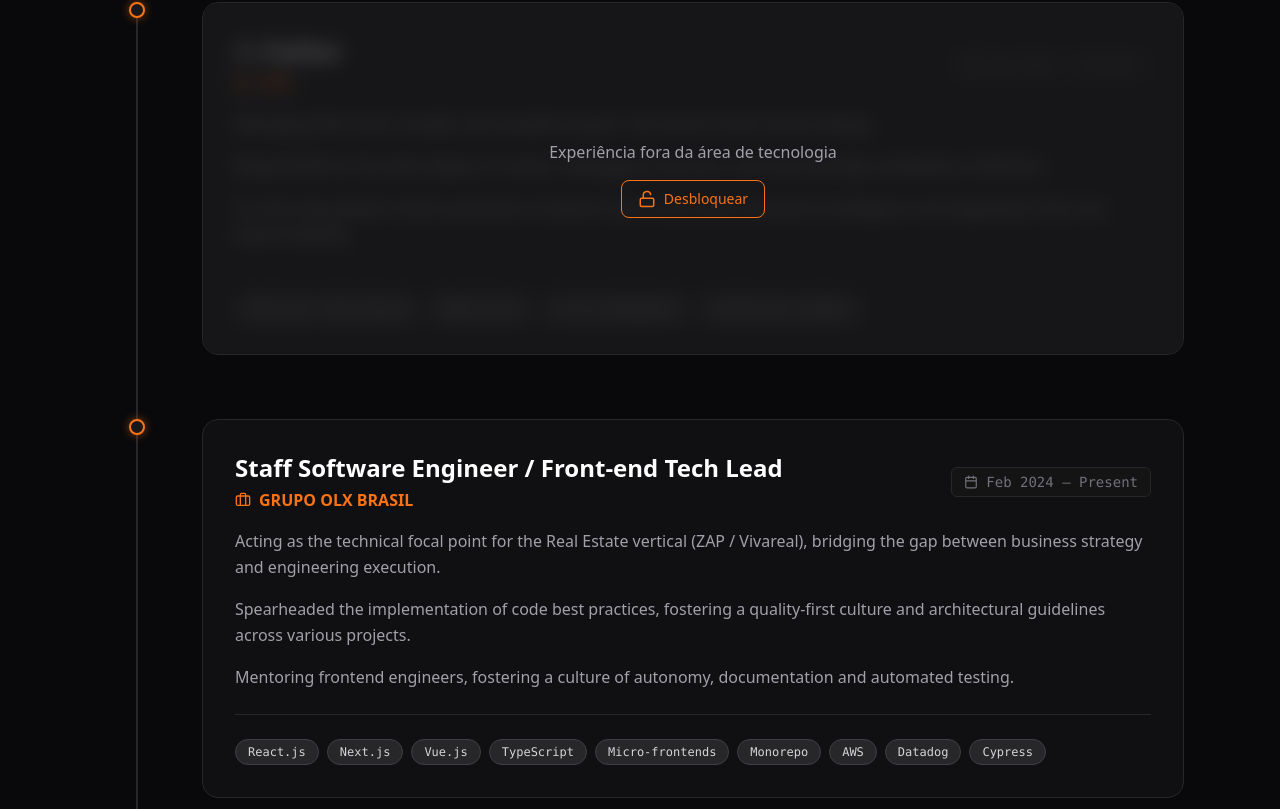
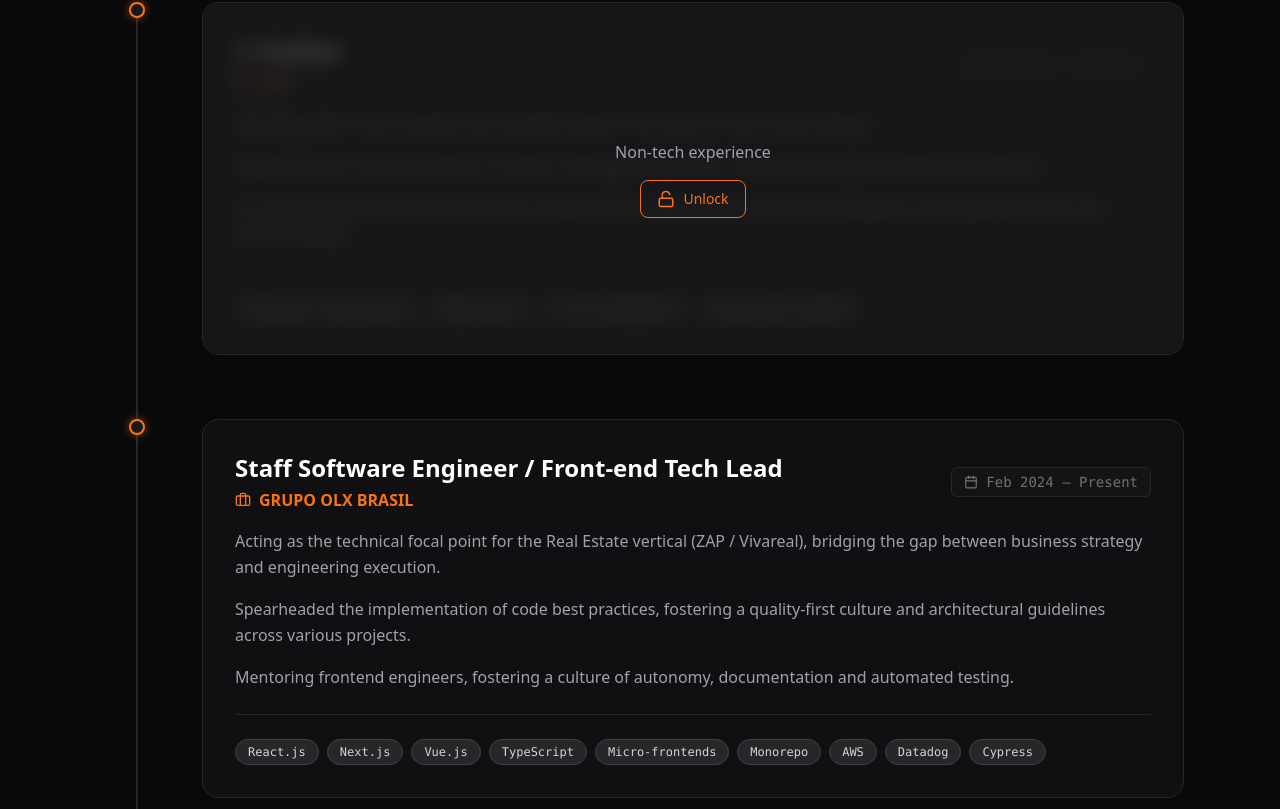
Before and after one commit to andhersonsantos/bio-landing-page, a React (Vite) app: page / in a window 1280 px wide. Shown: the part 751-1560 px from the top of the page. Built offline with nearby package versions, Linux system fonts and the light colour scheme.

Commit message:
Enhance Experiences component: Add non-tech experience messaging and unlock button functionality, improving accessibility and user interaction.

```diff
--- a/src/App.tsx
+++ b/src/App.tsx
@@ -74,6 +74,9 @@ function App() {
             experiences={experience}
             title={ui.experience}
             ariaLabels={ariaLabels}
+            nonTechExperienceMessage={ui.nonTechExperienceMessage}
+            unlockButtonLabel={ui.unlockButtonLabel}
+            unlockButtonText={ui.unlockButtonText}
           />
 
           <SkillsGrid
--- a/src/components/Experiences.tsx
+++ b/src/components/Experiences.tsx
@@ -1,4 +1,4 @@
-import { memo, useState, useCallback } from 'react';
+import { memo, useState, useCallback, useRef } from 'react';
 import { motion } from 'framer-motion';
 import { Briefcase, Calendar, Unlock } from 'lucide-react';
 import { ExperienceItem, ResumeData } from '../types/Resume';
@@ -7,20 +7,38 @@ type ExperienceCardProps = {
   job: ExperienceItem;
   index: number;
   ariaLabels: ResumeData['ariaLabels'];
+  nonTechExperienceMessage: string;
+  unlockButtonLabel: string;
+  unlockButtonText: string;
 };
 
 const ExperienceCard = memo(function ExperienceCard({
   job,
   index,
   ariaLabels,
+  nonTechExperienceMessage,
+  unlockButtonLabel,
+  unlockButtonText,
 }: ExperienceCardProps) {
   const [isUnlocked, setIsUnlocked] = useState(false);
+  const contentRef = useRef<HTMLDivElement>(null);
+  const buttonRef = useRef<HTMLButtonElement>(null);
 
   const handleUnlock = useCallback(() => {
     setIsUnlocked(true);
+    // Focus on the unlocked content after a small delay to ensure the DOM was updated
+    setTimeout(() => {
+      if (contentRef.current) {
+        contentRef.current.focus();
+      }
+    }, 100);
   }, []);
 
   const isLocked = job.isLocked && !isUnlocked;
+
+  const cardId = `experience-card-${index}`;
+  const messageId = `${cardId}-message`;
+  const contentId = `${cardId}-content`;
 
   return (
     <motion.article
@@ -30,6 +48,8 @@ const ExperienceCard = memo(function ExperienceCard({
       transition={{ duration: 0.5, delay: index * 0.1 }}
       className="relative pl-8 md:pl-16"
       role="listitem"
+      aria-label={`${ariaLabels.experienceCard}: ${job.role} em ${job.company}, período ${job.period}`}
+      aria-describedby={isLocked ? messageId : undefined}
     >
       <span
         className="absolute -left-[9px] top-0 w-4 h-4 rounded-full bg-zinc-900 border-2 border-brand-orange shadow-[0_0_10px_rgba(249,115,22,0.5)]"
@@ -38,21 +58,33 @@ const ExperienceCard = memo(function ExperienceCard({
 
       <div className="bg-brand-surface/50 backdrop-blur-sm p-6 md:p-8 rounded-2xl border border-zinc-800 hover:border-zinc-700 transition-all group relative">
         {isLocked && (
-          <div className="absolute inset-0 flex items-center justify-center z-10 bg-zinc-900/80 backdrop-blur-sm rounded-2xl">
+          <div
+            className="absolute inset-0 flex items-center justify-center z-10 bg-zinc-900/80 backdrop-blur-sm rounded-2xl"
+            role="region"
+            aria-label={ariaLabels.lockedContentDescription}
+            aria-live="polite"
+          >
             <motion.div
               initial={{ opacity: 0, scale: 0.9 }}
               animate={{ opacity: 1, scale: 1 }}
               transition={{ duration: 0.3 }}
               className="flex flex-col items-center gap-4 p-6"
             >
-              <p className="text-brand-muted text-center text-sm md:text-base">
-                Experiência fora da área de tecnologia
+              <p
+                id={messageId}
+                className="text-brand-muted text-center text-sm md:text-base"
+                role="status"
+              >
+                {nonTechExperienceMessage}
               </p>
               <motion.button
+                ref={buttonRef}
                 onClick={handleUnlock}
-                className="flex items-center gap-2 text-brand-orange cursor-pointer hover:text-orange-400 transition-colors bg-transparent border border-brand-orange px-4 py-2 rounded-lg hover:bg-brand-orange/10"
+                className="flex items-center gap-2 text-brand-orange cursor-pointer hover:text-orange-400 transition-colors bg-transparent border border-brand-orange px-4 py-2 rounded-lg hover:bg-brand-orange/10 focus:outline-none focus:ring-2 focus:ring-brand-orange focus:ring-offset-2 focus:ring-offset-zinc-900"
                 whileTap={{ scale: 0.95 }}
-                aria-label="Desbloquear experiência"
+                aria-label={unlockButtonLabel}
+                aria-describedby={messageId}
+                aria-expanded={!isLocked}
                 type="button"
                 onKeyDown={(e) => {
                   if (e.key === 'Enter' || e.key === ' ') {
@@ -61,15 +93,25 @@ const ExperienceCard = memo(function ExperienceCard({
                   }
                 }}
               >
-                <Unlock size={18} />
-                <span className="text-sm font-medium">Desbloquear</span>
+                <Unlock size={18} aria-hidden="true" />
+                <span className="text-sm font-medium">{unlockButtonText}</span>
               </motion.button>
             </motion.div>
           </div>
         )}
         <div
+          ref={contentRef}
+          id={contentId}
           className={`transition-all ${isLocked ? 'blur-sm select-none' : ''}`}
+          aria-hidden={isLocked}
+          aria-live={isUnlocked && job.isLocked ? 'polite' : undefined}
+          aria-atomic="true"
         >
+          {isUnlocked && job.isLocked && (
+            <span className="sr-only" role="status">
+              {ariaLabels.experienceUnlocked}
+            </span>
+          )}
           <div className="flex flex-col md:flex-row md:items-center justify-between mb-4 gap-2">
             <div>
               <h4 className="text-xl md:text-2xl font-bold text-white group-hover:text-brand-orange transition-colors flex gap-2 items-center">
@@ -83,11 +125,20 @@ const ExperienceCard = memo(function ExperienceCard({
             </div>
             <div className="flex items-center gap-2 text-zinc-500 font-mono text-sm bg-zinc-900/50 px-3 py-1 rounded-md border border-zinc-800">
               <Calendar size={14} aria-hidden="true" />
-              <time dateTime={job.period}>{job.period}</time>
+              <time
+                dateTime={job.period}
+                aria-label={`${ariaLabels.periodLabel}: ${job.period}`}
+              >
+                {job.period}
+              </time>
             </div>
           </div>
 
-          <div className="space-y-4 mb-6">
+          <div
+            className="space-y-4 mb-6"
+            role="region"
+            aria-label={ariaLabels.experienceDescription}
+          >
             {job.summary.map((item, i) => (
               <p key={i} className="text-brand-muted leading-relaxed">
                 {item}
@@ -120,12 +171,18 @@ type ExperienceProps = {
   experiences: ExperienceItem[];
   title: string;
   ariaLabels: ResumeData['ariaLabels'];
+  nonTechExperienceMessage: string;
+  unlockButtonLabel: string;
+  unlockButtonText: string;
 };
 
 export const Experiences = memo(function Experience({
   experiences,
   title,
   ariaLabels,
+  nonTechExperienceMessage,
+  unlockButtonLabel,
+  unlockButtonText,
 }: ExperienceProps) {
   return (
     <section
@@ -153,6 +210,7 @@ export const Experiences = memo(function Experience({
         role="list"
         aria-label={ariaLabels.experienceTimeline}
         aria-live="polite"
+        aria-atomic="false"
       >
         {experiences.map((job, index) => (
           <ExperienceCard
@@ -160,6 +218,9 @@ export const Experiences = memo(function Experience({
             job={job}
             index={index}
             ariaLabels={ariaLabels}
+            nonTechExperienceMessage={nonTechExperienceMessage}
+            unlockButtonLabel={unlockButtonLabel}
+            unlockButtonText={unlockButtonText}
           />
         ))}
       </div>
--- a/src/constants/text-content.ts
+++ b/src/constants/text-content.ts
@@ -346,6 +346,9 @@ export const DATA_PT: ResumeData = {
       'Evitar que as escolhas técnicas de hoje se tornem gargalos futuros, alinhando a tecnologia à visão de negócio e garantindo uma evolução sustentável, ágil e contínua do produto.',
     radarTitle: 'Radar de Competências',
     getInTouch: 'Entrar em Contato',
+    nonTechExperienceMessage: 'Experiência fora da área de tecnologia',
+    unlockButtonLabel: 'Desbloquear experiência',
+    unlockButtonText: 'Desbloquear',
   },
   ariaLabels: {
     skipToContent: 'Pular para o conteúdo principal',
@@ -362,6 +365,12 @@ export const DATA_PT: ResumeData = {
     unlockExperiences: 'Desbloquear experiências não tech',
     experienceTimeline: 'Linha do tempo de experiências profissionais',
     technologiesUsed: 'Tecnologias utilizadas',
+    experienceCard: 'Experiência profissional',
+    experienceUnlocked: 'Experiência desbloqueada',
+    lockedContentDescription:
+      'Conteúdo bloqueado, use o botão para desbloquear',
+    experienceDescription: 'Descrição da experiência',
+    periodLabel: 'Período',
     educationList: 'Formação acadêmica',
     socialLinks: 'Links de redes sociais',
     chartDescription: 'Gráfico radar mostrando habilidades em',
@@ -623,6 +632,9 @@ export const DATA_EN: ResumeData = {
       "Prevent today's technical choices from becoming future bottlenecks by aligning technology with the business vision, guaranteeing sustainable, agile, and continuous product evolution.",
     radarTitle: 'Competency Radar',
     getInTouch: 'Get in Touch',
+    nonTechExperienceMessage: 'Non-tech experience',
+    unlockButtonLabel: 'Unlock experience',
+    unlockButtonText: 'Unlock',
   },
   ariaLabels: {
     skipToContent: 'Skip to main content',
@@ -639,6 +651,11 @@ export const DATA_EN: ResumeData = {
     unlockExperiences: 'Unlock non-tech experiences',
     experienceTimeline: 'Professional experience timeline',
     technologiesUsed: 'Technologies used',
+    experienceCard: 'Professional experience',
+    experienceUnlocked: 'Experience unlocked',
+    lockedContentDescription: 'Locked content, use button to unlock',
+    experienceDescription: 'Experience description',
+    periodLabel: 'Period',
     educationList: 'Academic education',
     socialLinks: 'Social media links',
     chartDescription: 'Radar chart showing skills in',
```
Also changed, not shown: src/types/Resume.ts (+8 -0 lines).
